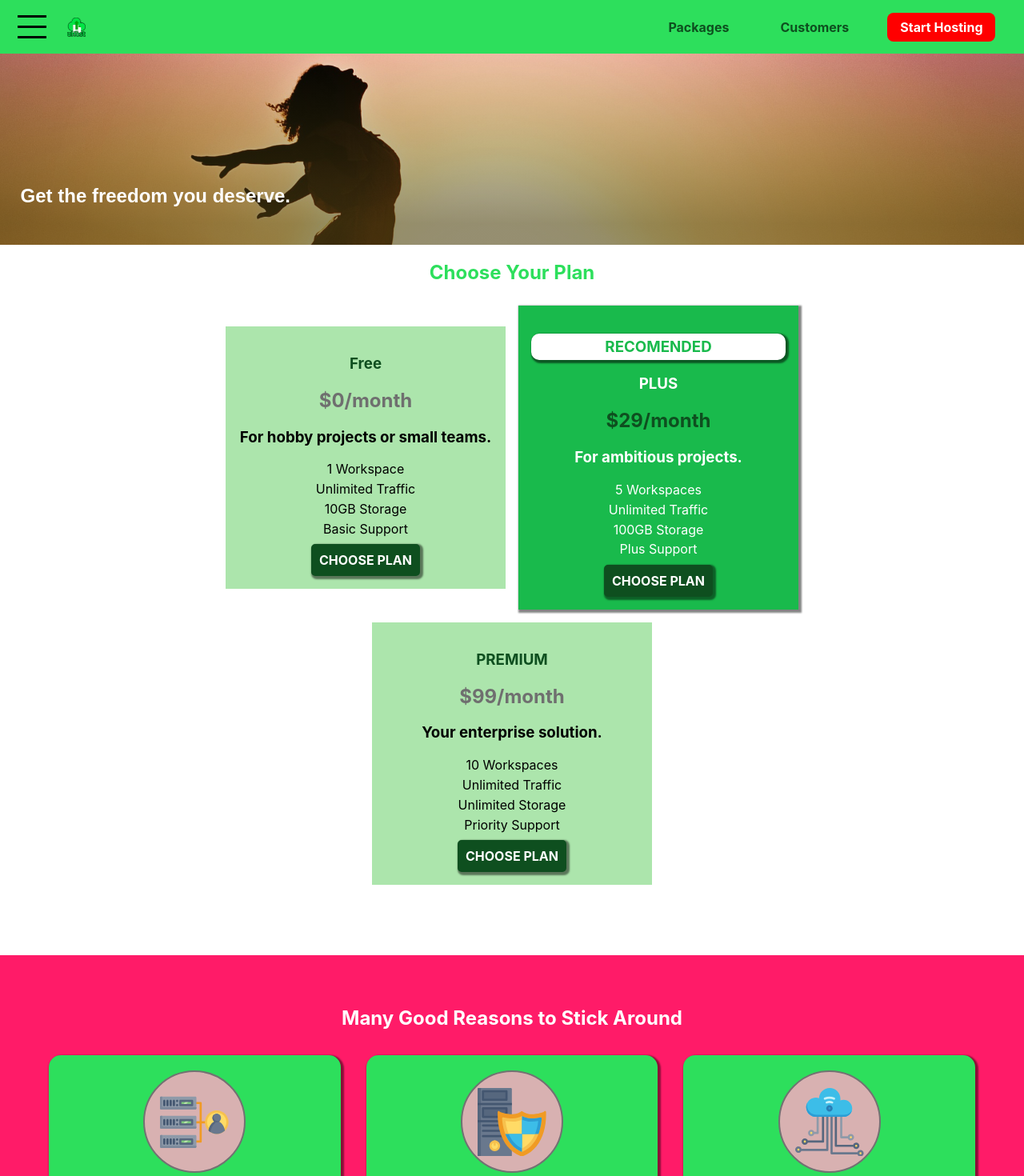
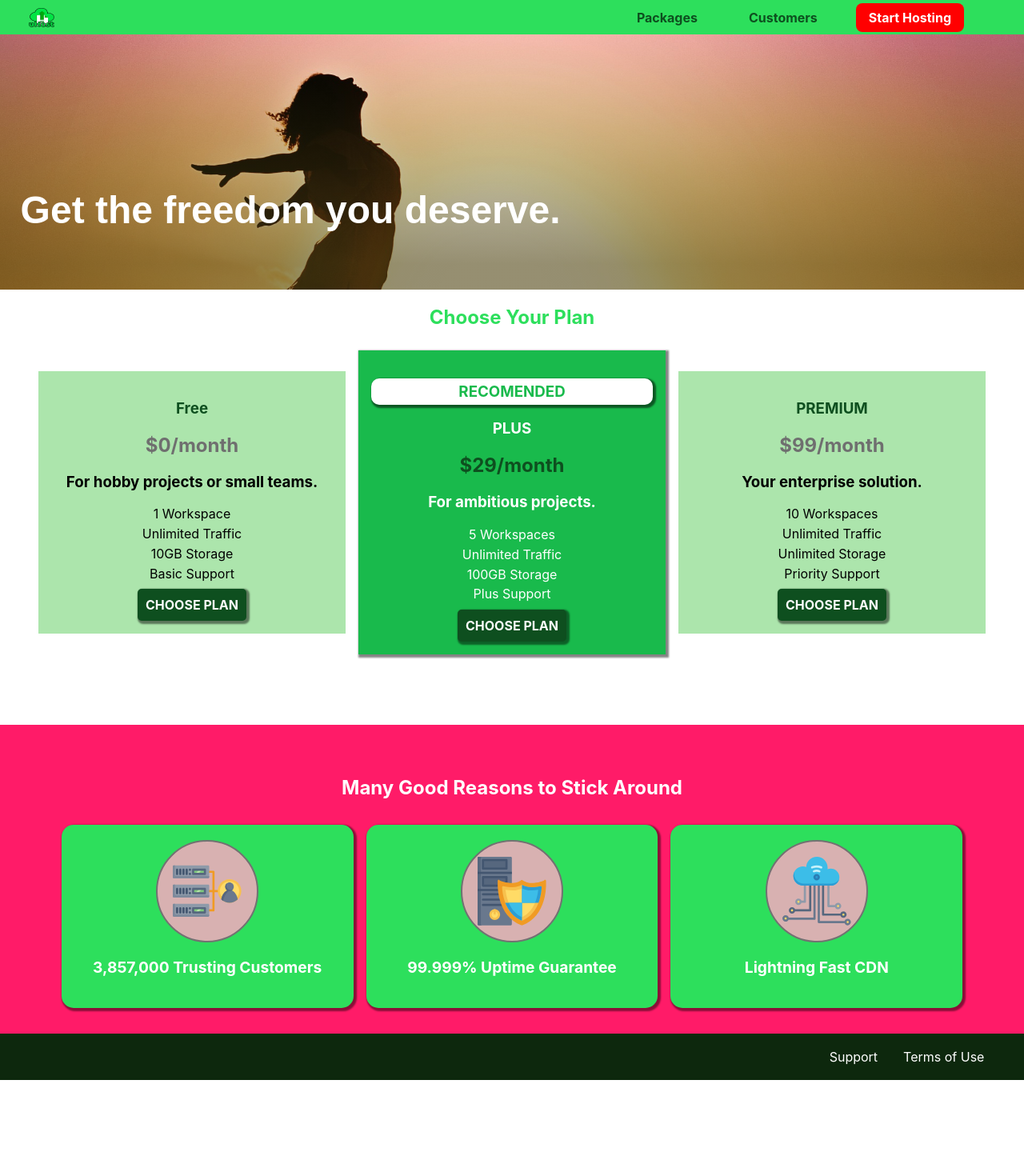
Before and after one commit to DanielHernandezV/CSS-Course, a React (Create React App) app in the folder css-app/: page / in a window 1280 px wide. Shown: the top 1470 px of the page at 80% size. After the commit the page ends 1350 px from the top, so only its background shows below. Built offline with nearby package versions, Linux system fonts and the light colour scheme.

Commit message:
added media queries to the main page

```diff
--- a/css-app/public/index.html
+++ b/css-app/public/index.html
@@ -2,6 +2,7 @@
 <html lang="en">
   <head>
     <meta charset="utf-8" />
+
     <link rel="icon" href="%PUBLIC_URL%/favicon.ico" />
     <meta name="viewport" content="width=device-width, initial-scale=1" />
     <meta name="theme-color" content="#000000" />
--- a/css-app/src/component/footer/footer.styles.css
+++ b/css-app/src/component/footer/footer.styles.css
@@ -4,13 +4,12 @@
 }
 .footer-list {
   list-style: none;
-  text-align: right;
   margin-right: 1.9rem;
 }
 .footer-feature {
-  display: inline-block;
-  margin: 0px 1rem;
+  margin: 1rem auto;
   color: white;
+  max-width: 8rem;
 }
 
 .footer-feature > a {
@@ -21,3 +20,12 @@
 .footer-feature > a:active {
   color: antiquewhite;
 }
+@media (min-width: 40rem) {
+  .footer-feature {
+    display: inline-block;
+    margin: 0px 1rem;
+  }
+  .footer-list {
+    text-align: right;
+  }
+}
--- a/css-app/src/component/hamburguer-button/hamburguer-button.styles.css
+++ b/css-app/src/component/hamburguer-button/hamburguer-button.styles.css
@@ -19,3 +19,8 @@
   display: block;
   margin: 0.6rem 0;
 }
+@media (min-width: 40rem) {
+  .toggle-button {
+    display: none;
+  }
+}
--- a/css-app/src/component/key-features/key-features.styles.css
+++ b/css-app/src/component/key-features/key-features.styles.css
@@ -15,15 +15,17 @@
 }
 
 .key-feature {
-  width: 30%;
-  display: inline-block;
+  width: 80%;
+
   padding: 1.2rem;
   background: #2ddf5c;
-  margin: 0px 1rem;
+  margin: auto;
   border-radius: 15px;
   box-shadow: 2px 2px 2px 2px rgba(0, 0, 0, 0.458);
-  vertical-align: middle;
+
+  margin-bottom: 0.5rem;
 }
+
 .key-feature-image {
   background: rgb(216, 177, 177);
   width: 128px;
@@ -39,3 +41,12 @@
   color: white;
   font-size: 1.2rem;
 }
+@media (min-width: 40rem) {
+  .key-feature {
+    display: inline-block;
+    width: 30%;
+    margin: 0px 0.5rem;
+    max-width: 25rem;
+    vertical-align: top;
+  }
+}
--- a/css-app/src/component/plan-card/plan-card.styles.css
+++ b/css-app/src/component/plan-card/plan-card.styles.css
@@ -1,12 +1,24 @@
 .plan {
-  display: inline-block;
   padding: 1rem;
   background: rgb(172, 229, 172);
   text-align: center;
-  margin: 0.5rem;
-  width: 350px;
-  vertical-align: middle;
+  width: 100%;
+  margin: 0.2rem 0;
 }
+
+@media (min-width: 40rem) {
+  .plan {
+    display: inline-block;
+    width: 30%;
+    max-width: 24rem;
+    margin: 0.5rem;
+    vertical-align: middle;
+  }
+  .plan-highlighted {
+    box-shadow: 2px 2px 2px 2px rgba(0, 0, 0, 0.484);
+  }
+}
+
 .plan-title {
   color: #0e4f1f;
 }
@@ -29,7 +41,6 @@
 .plan-highlighted {
   background-color: #19ba4c;
   color: white;
-  box-shadow: 2px 2px 2px 2px rgba(0, 0, 0, 0.484);
 }
 .plan-features {
   list-style: none;
--- a/css-app/src/routes/directory/directory.styles.css
+++ b/css-app/src/routes/directory/directory.styles.css
@@ -1,6 +1,6 @@
 #product-overview {
   background: linear-gradient(to top, rgba(80, 68, 18, 0.6) 10%, transparent),
-    url(../../assets/freedom.jpg) left 10% bottom 80% / cover no-repeat
+    url(../../assets/freedom.jpg) left 10% bottom 70% / cover no-repeat
       border-box;
   /*   background-size: cover;
   background-position: left 10% top 30%;
@@ -16,16 +16,26 @@
   color: #2ddf5c;
   text-align: center;
 }
+
 #product-overview h1 {
   color: white;
   font-family: "Anton", sans-serif;
   position: absolute;
   bottom: 10%;
   left: 2%;
-  font-size: 1.5rem;
+  font-size: 1.6rem;
 }
-.card-container {
-  width: 80%;
-  margin: auto;
-  text-align: center;
+
+@media (min-width: 40rem) {
+  #product-overview {
+    height: 40vh;
+    background-position: 50% 20%;
+  }
+  #product-overview h1 {
+    font-size: 3rem;
+  }
+  .card-container {
+    width: 100%;
+    text-align: center;
+  }
 }
--- a/css-app/src/routes/nav-bar/nav-bar.component.jsx
+++ b/css-app/src/routes/nav-bar/nav-bar.component.jsx
@@ -12,7 +12,10 @@ const NavBar = () => {
     <>
       <header className="main-header">
         <div>
-          <HamburguerButton togleFunction={setMovileNav} />
+          <HamburguerButton
+            togleFunction={setMovileNav}
+            className="hamburguer-ico"
+          />
           <Link to="/" className="main-header__brand">
             <img src="/temp-img/uhost-icon.png" alt="Uhost" />
           </Link>
--- a/css-app/src/routes/nav-bar/nav-bar.styles.css
+++ b/css-app/src/routes/nav-bar/nav-bar.styles.css
@@ -12,13 +12,15 @@
   color: #0e4f1f;
   font-weight: bold;
   font-size: 1.3rem;
-  display: inline-block;
-  height: 24px;
+  display: none;
+  height: 1.5rem;
+  width: 2rem;
   vertical-align: middle;
   margin-left: 20px;
 }
 .main-header__brand img {
   height: 100%;
+  width: 100%;
 }
 
 .main-nav__item {
@@ -55,7 +57,7 @@
   vertical-align: middle;
 }
 .main-nav {
-  display: inline-block;
+  display: none;
   text-align: right;
   width: calc(100% - 95px);
   vertical-align: middle;
@@ -77,3 +79,12 @@
   background: white;
   border: none;
 }
+
+@media (min-width: 40rem) {
+  .main-header__brand {
+    display: inline-block;
+  }
+  .main-nav {
+    display: inline-block;
+  }
+}
```
